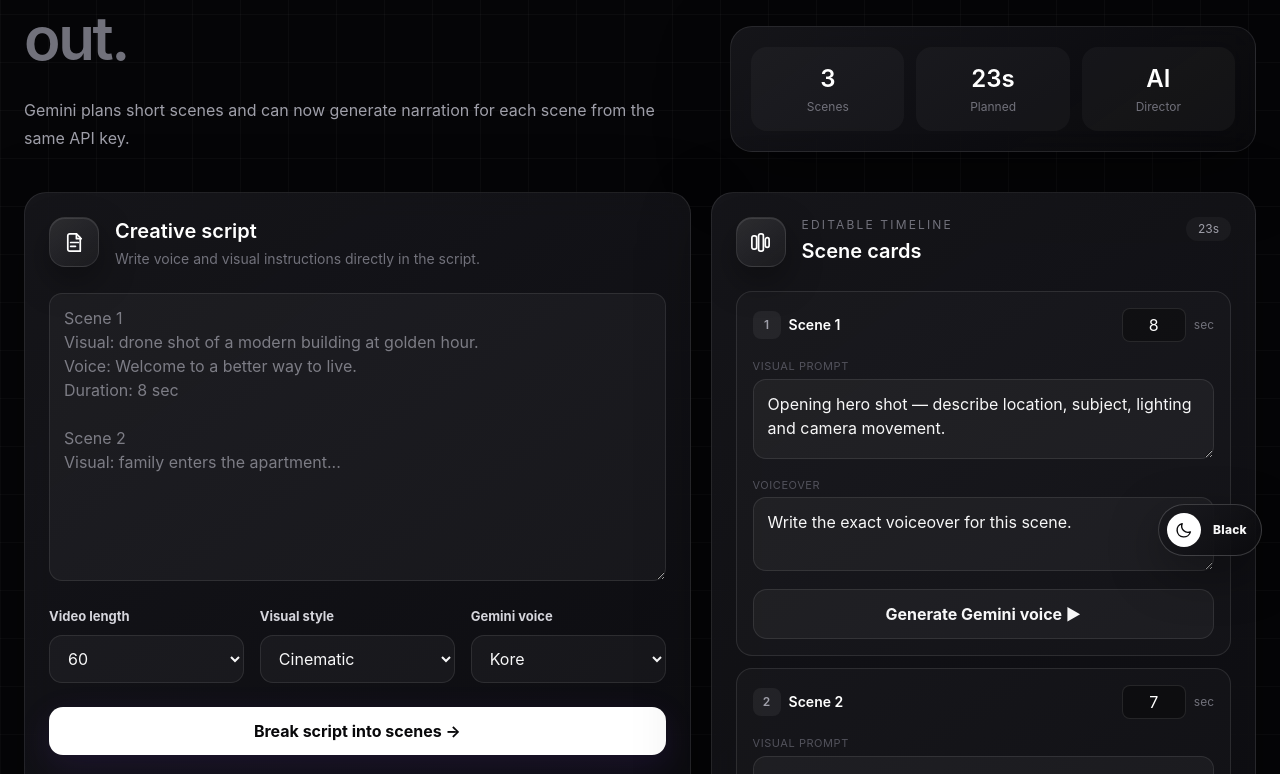
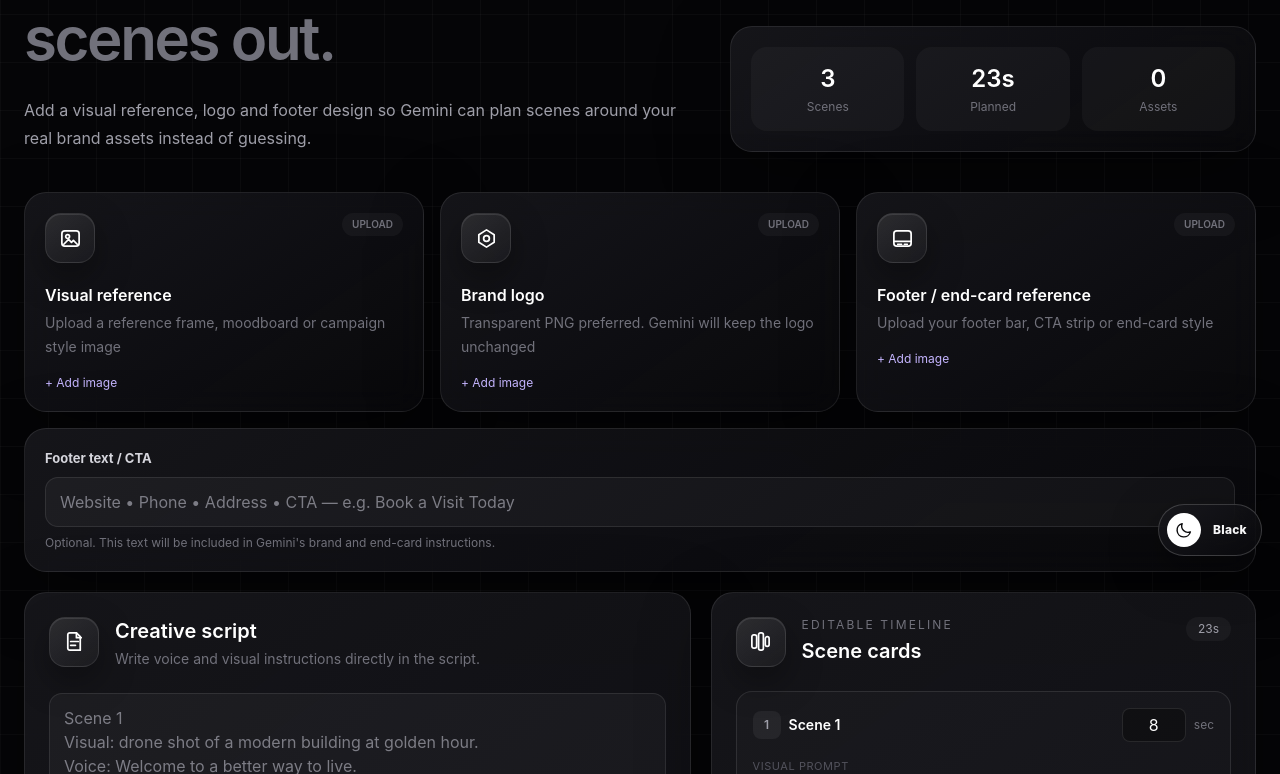
Before and after one commit to shabbirhossaingd-prog/a2zcreate, a Next.js app in the folder frontend/: page /create-video in a window 1280 px wide. Shown: the part 226-1000 px from the top of the page. Built offline with nearby package versions, Linux system fonts and the light colour scheme.

Commit message:
Add video reference logo and footer upload controls

```diff
--- a/frontend/app/create-video/page.jsx
+++ b/frontend/app/create-video/page.jsx
@@ -3,9 +3,9 @@
 import { useMemo, useState } from "react";
 
 const starterScenes = [
-  { n: 1, duration: 8, visual: "Opening hero shot — describe location, subject, lighting and camera movement.", voice: "Write the exact voiceover for this scene.", onScreenText: "" },
-  { n: 2, duration: 7, visual: "Show the product or service in use. Keep the subject consistent with the previous scene.", voice: "Continue the message naturally.", onScreenText: "" },
-  { n: 3, duration: 8, visual: "Close with the strongest benefit and a clean brand moment.", voice: "Finish with the CTA.", onScreenText: "" },
+  { n: 1, duration: 8, visual: "Opening hero shot — describe location, subject, lighting and camera movement.", voice: "Write the exact voiceover for this scene.", onScreenText: "", logoUse: "", footerUse: "" },
+  { n: 2, duration: 7, visual: "Show the product or service in use. Keep the subject consistent with the previous scene.", voice: "Continue the message naturally.", onScreenText: "", logoUse: "", footerUse: "" },
+  { n: 3, duration: 8, visual: "Close with the strongest benefit and a clean brand moment.", voice: "Finish with the CTA.", onScreenText: "", logoUse: "", footerUse: "" },
 ];
 
 function Icon({ name }) {
@@ -15,8 +15,44 @@ function Icon({ name }) {
     voice: <svg viewBox="0 0 24 24"><path d="M12 3a3 3 0 0 0-3 3v6a3 3 0 0 0 6 0V6a3 3 0 0 0-3-3Z"/><path d="M5 11a7 7 0 0 0 14 0"/><path d="M12 18v3"/><path d="M9 21h6"/></svg>,
     edit: <svg viewBox="0 0 24 24"><path d="m4 16 10-10 4 4L8 20H4v-4Z"/><path d="m13 7 4 4"/><path d="M16 4l4 4"/></svg>,
     brand: <svg viewBox="0 0 24 24"><path d="M12 3 20 8v8l-8 5-8-5V8l8-5Z"/><path d="M12 8v8"/><path d="m8 10 4-2 4 2"/></svg>,
+    reference: <svg viewBox="0 0 24 24"><rect x="3" y="4" width="18" height="16" rx="3"/><circle cx="9" cy="10" r="2"/><path d="m5 18 5-5 3 3 2-2 4 4"/></svg>,
+    logo: <svg viewBox="0 0 24 24"><path d="M12 3 20 8v8l-8 5-8-5V8l8-5Z"/><circle cx="12" cy="12" r="3"/></svg>,
+    footer: <svg viewBox="0 0 24 24"><rect x="3" y="4" width="18" height="16" rx="3"/><path d="M3 15h18"/><path d="M7 18h4"/><path d="M14 18h3"/></svg>,
   };
   return <span className="a2z-icon text-white">{icons[name]}</span>;
+}
+
+function AssetUpload({ label, hint, icon, file, onChange }) {
+  return (
+    <label className="a2z-card a2z-card-hover group cursor-pointer p-5">
+      <input
+        type="file"
+        accept="image/png,image/jpeg,image/webp"
+        className="hidden"
+        onChange={(e) => onChange(e.target.files?.[0] || null)}
+      />
+      <div className="flex items-start justify-between gap-4">
+        <Icon name={icon} />
+        <span className={`rounded-full px-2.5 py-1 text-[10px] font-semibold ${file ? "bg-emerald-400/10 text-emerald-300" : "bg-white/[.04] text-zinc-500"}`}>
+          {file ? "READY" : "UPLOAD"}
+        </span>
+      </div>
+      <p className="mt-5 font-semibold">{label}</p>
+      <p className="mt-1 text-sm leading-6 text-zinc-500">{file ? file.name : hint}</p>
+      <p className="mt-4 text-xs text-violet-300">{file ? "Click to replace" : "+ Add image"}</p>
+    </label>
+  );
+}
+
+function fileToDataUrl(file) {
+  return new Promise((resolve, reject) => {
+    if (!file) return resolve(null);
+    if (file.size > 4 * 1024 * 1024) return reject(new Error(`${file.name} is larger than 4 MB.`));
+    const reader = new FileReader();
+    reader.onload = () => resolve(reader.result);
+    reader.onerror = () => reject(new Error(`Could not read ${file.name}.`));
+    reader.readAsDataURL(file);
+  });
 }
 
 export default function CreateVideo() {
@@ -24,6 +60,10 @@ export default function CreateVideo() {
   const [duration, setDuration] = useState("60");
   const [style, setStyle] = useState("Cinematic");
   const [voiceName, setVoiceName] = useState("Kore");
+  const [reference, setReference] = useState(null);
+  const [logo, setLogo] = useState(null);
+  const [footerReference, setFooterReference] = useState(null);
+  const [footerText, setFooterText] = useState("");
   const [scenes, setScenes] = useState(starterScenes);
   const [status, setStatus] = useState("");
   const [busy, setBusy] = useState(false);
@@ -36,13 +76,34 @@ export default function CreateVideo() {
     setBusy(true);
     setStatus("");
     try {
+      const [referenceDataUrl, logoDataUrl, footerDataUrl] = await Promise.all([
+        fileToDataUrl(reference),
+        fileToDataUrl(logo),
+        fileToDataUrl(footerReference),
+      ]);
+
       const res = await fetch("/api/gemini", {
         method: "POST",
         headers: { "Content-Type": "application/json" },
-        body: JSON.stringify({ script, context: { targetDuration: Number(duration), style } }),
+        body: JSON.stringify({
+          script,
+          context: {
+            targetDuration: Number(duration),
+            style,
+            footerText,
+            hasReference: Boolean(reference),
+            hasLogo: Boolean(logo),
+            hasFooterReference: Boolean(footerReference),
+          },
+          referenceDataUrl,
+          logoDataUrl,
+          footerDataUrl,
+        }),
       });
+
       const data = await res.json();
       if (!res.ok) throw new Error(data.error || "Scene generation failed.");
+
       if (Array.isArray(data.scenes)) {
         setScenes(data.scenes.map((s, i) => ({
           n: s.scene || i + 1,
@@ -50,11 +111,14 @@ export default function CreateVideo() {
           visual: [s.visual, s.camera].filter(Boolean).join(" · "),
           voice: s.voice || "",
           onScreenText: s.onScreenText || "",
+          logoUse: s.logoUse || "",
+          footerUse: s.footerUse || "",
         })));
         setAudioUrls({});
         setVoiceErrors({});
       }
-      setStatus("Gemini scene plan generated. Now generate Gemini voice for each scene.");
+
+      setStatus("Gemini scene plan generated using your script and attached brand/reference assets.");
     } catch (e) {
       setStatus(e.message);
     } finally {
@@ -115,15 +179,32 @@ export default function CreateVideo() {
       <div className="grid gap-8 lg:grid-cols-[1fr_.78fr] lg:items-end">
         <div className="max-w-3xl">
           <div className="mb-5 inline-flex items-center gap-2 rounded-full border border-white/10 bg-white/[.04] px-3 py-1 text-xs text-zinc-300"><span className="h-1.5 w-1.5 rounded-full bg-violet-400"/> Gemini video + voice studio</div>
-          <h1 className="text-5xl font-semibold leading-tight tracking-[-.04em] md:text-6xl">Script in. <span className="text-zinc-500">Scenes + voice out.</span></h1>
-          <p className="mt-5 leading-7 text-zinc-400">Gemini plans short scenes and can now generate narration for each scene from the same API key.</p>
+          <h1 className="text-5xl font-semibold leading-tight tracking-[-.04em] md:text-6xl">Script in. <span className="text-zinc-500">Brand-aware scenes out.</span></h1>
+          <p className="mt-5 leading-7 text-zinc-400">Add a visual reference, logo and footer design so Gemini can plan scenes around your real brand assets instead of guessing.</p>
         </div>
         <div className="a2z-card p-5">
-          <div className="grid grid-cols-3 gap-3 text-center"><div className="rounded-2xl bg-white/[.035] p-4"><p className="text-2xl font-semibold">{scenes.length}</p><p className="mt-1 text-xs text-zinc-500">Scenes</p></div><div className="rounded-2xl bg-white/[.035] p-4"><p className="text-2xl font-semibold">{total}s</p><p className="mt-1 text-xs text-zinc-500">Planned</p></div><div className="rounded-2xl bg-white/[.035] p-4"><p className="text-2xl font-semibold">AI</p><p className="mt-1 text-xs text-zinc-500">Director</p></div></div>
+          <div className="grid grid-cols-3 gap-3 text-center"><div className="rounded-2xl bg-white/[.035] p-4"><p className="text-2xl font-semibold">{scenes.length}</p><p className="mt-1 text-xs text-zinc-500">Scenes</p></div><div className="rounded-2xl bg-white/[.035] p-4"><p className="text-2xl font-semibold">{total}s</p><p className="mt-1 text-xs text-zinc-500">Planned</p></div><div className="rounded-2xl bg-white/[.035] p-4"><p className="text-2xl font-semibold">{[reference, logo, footerReference].filter(Boolean).length}</p><p className="mt-1 text-xs text-zinc-500">Assets</p></div></div>
         </div>
       </div>
 
-      <div className="mt-10 grid gap-5 lg:grid-cols-[1.1fr_.9fr]">
+      <div className="mt-10 grid gap-4 md:grid-cols-3">
+        <AssetUpload label="Visual reference" hint="Upload a reference frame, moodboard or campaign style image" icon="reference" file={reference} onChange={setReference} />
+        <AssetUpload label="Brand logo" hint="Transparent PNG preferred. Gemini will keep the logo unchanged" icon="logo" file={logo} onChange={setLogo} />
+        <AssetUpload label="Footer / end-card reference" hint="Upload your footer bar, CTA strip or end-card style" icon="footer" file={footerReference} onChange={setFooterReference} />
+      </div>
+
+      <div className="a2z-card mt-4 p-5">
+        <label className="a2z-label">Footer text / CTA</label>
+        <input
+          className="a2z-input"
+          value={footerText}
+          onChange={(e) => setFooterText(e.target.value)}
+          placeholder="Website • Phone • Address • CTA — e.g. Book a Visit Today"
+        />
+        <p className="mt-2 text-xs text-zinc-500">Optional. This text will be included in Gemini's brand and end-card instructions.</p>
+      </div>
+
+      <div className="mt-5 grid gap-5 lg:grid-cols-[1.1fr_.9fr]">
         <section className="a2z-card p-6">
           <div className="flex items-start gap-4"><Icon name="script"/><div><h2 className="text-xl font-semibold">Creative script</h2><p className="mt-1 text-sm text-zinc-500">Write voice and visual instructions directly in the script.</p></div></div>
           <textarea value={script} onChange={e => setScript(e.target.value)} className="a2z-input mt-6 min-h-72 resize-y" placeholder={'Scene 1\nVisual: drone shot of a modern building at golden hour.\nVoice: Welcome to a better way to live.\nDuration: 8 sec\n\nScene 2\nVisual: family enters the apartment...'} />
@@ -132,7 +213,7 @@ export default function CreateVideo() {
             <div><label className="a2z-label">Visual style</label><select className="a2z-input" value={style} onChange={e => setStyle(e.target.value)}>{["Cinematic", "Realistic", "Commercial", "Documentary", "Social-first", "Minimal"].map(x => <option key={x}>{x}</option>)}</select></div>
             <div><label className="a2z-label">Gemini voice</label><select className="a2z-input" value={voiceName} onChange={e => setVoiceName(e.target.value)}>{["Kore", "Puck", "Achernar", "Charon", "Fenrir"].map(x => <option key={x}>{x}</option>)}</select></div>
           </div>
-          <button disabled={busy} onClick={generate} className="a2z-btn a2z-btn-primary mt-6 w-full disabled:cursor-wait disabled:opacity-50">{busy ? "Planning scenes…" : "Break script into scenes →"}</button>
+          <button disabled={busy} onClick={generate} className="a2z-btn a2z-btn-primary mt-6 w-full disabled:cursor-wait disabled:opacity-50">{busy ? "Analyzing script + assets…" : "Generate brand-aware scene plan →"}</button>
           {status && <p className="mt-4 rounded-xl border border-violet-400/20 bg-violet-400/5 p-3 text-sm text-violet-200">{status}</p>}
         </section>
 
@@ -142,6 +223,7 @@ export default function CreateVideo() {
             <div className="flex items-center justify-between"><span className="inline-flex items-center gap-2 text-sm font-semibold"><span className="flex h-7 w-7 items-center justify-center rounded-lg bg-white/[.06] text-xs text-zinc-400">{s.n}</span> Scene {s.n}</span><div className="flex items-center gap-2"><input value={s.duration} onChange={e => updateScene(i, "duration", Number(e.target.value) || 1)} className="w-16 rounded-lg border border-white/10 bg-black/30 px-2 py-1 text-center text-xs"/><span className="text-xs text-zinc-500">sec</span></div></div>
             <label className="mt-4 block text-[11px] uppercase tracking-wider text-zinc-600">Visual prompt</label><textarea value={s.visual} onChange={e => updateScene(i, "visual", e.target.value)} className="a2z-input mt-1 min-h-20 text-sm"/>
             <label className="mt-3 block text-[11px] uppercase tracking-wider text-zinc-600">Voiceover</label><textarea value={s.voice} onChange={e => updateScene(i, "voice", e.target.value)} className="a2z-input mt-1 min-h-16 text-sm"/>
+            {(s.logoUse || s.footerUse) && <div className="mt-3 rounded-xl border border-white/[.07] bg-white/[.025] p-3 text-xs leading-5 text-zinc-500">{s.logoUse && <p><span className="font-semibold text-zinc-300">Logo:</span> {s.logoUse}</p>}{s.footerUse && <p className={s.logoUse ? "mt-1" : ""}><span className="font-semibold text-zinc-300">Footer:</span> {s.footerUse}</p>}</div>}
             <div className="mt-3 flex flex-col gap-3">
               <button type="button" disabled={voiceBusy[i] || !s.voice?.trim()} onClick={() => generateVoice(i)} className="a2z-btn a2z-btn-secondary w-full text-sm disabled:cursor-wait disabled:opacity-50">{voiceBusy[i] ? "Generating Gemini voice…" : audioUrls[i] ? "Regenerate voice" : "Generate Gemini voice ▶"}</button>
               {audioUrls[i] && <audio className="w-full" controls src={audioUrls[i]} />}
@@ -153,8 +235,8 @@ export default function CreateVideo() {
 
       <div className="mt-5 grid gap-4 md:grid-cols-3">
         <div className="a2z-card a2z-card-hover p-5"><Icon name="voice"/><p className="mt-5 text-xs text-zinc-500">VOICE</p><p className="mt-2 font-medium">Gemini TTS voiceover</p><p className="mt-1 text-sm text-zinc-500">Generate and preview narration scene by scene.</p></div>
-        <div className="a2z-card a2z-card-hover p-5"><Icon name="edit"/><p className="mt-5 text-xs text-zinc-500">EDIT</p><p className="mt-2 font-medium">Music + cuts + subtitles</p><p className="mt-1 text-sm text-zinc-500">Prepare final render instructions.</p></div>
-        <div className="a2z-card a2z-card-hover p-5"><Icon name="brand"/><p className="mt-5 text-xs text-zinc-500">BRAND</p><p className="mt-2 font-medium">Logo + footer</p><p className="mt-1 text-sm text-zinc-500">Keep every scene on brand.</p></div>
+        <div className="a2z-card a2z-card-hover p-5"><Icon name="reference"/><p className="mt-5 text-xs text-zinc-500">REFERENCE</p><p className="mt-2 font-medium">Visual direction</p><p className="mt-1 text-sm text-zinc-500">Guide mood, composition and lighting with your own reference.</p></div>
+        <div className="a2z-card a2z-card-hover p-5"><Icon name="brand"/><p className="mt-5 text-xs text-zinc-500">BRAND</p><p className="mt-2 font-medium">Logo + footer</p><p className="mt-1 text-sm text-zinc-500">Keep logo placement and end-card direction consistent.</p></div>
       </div>
     </section>
   </main>;
```
